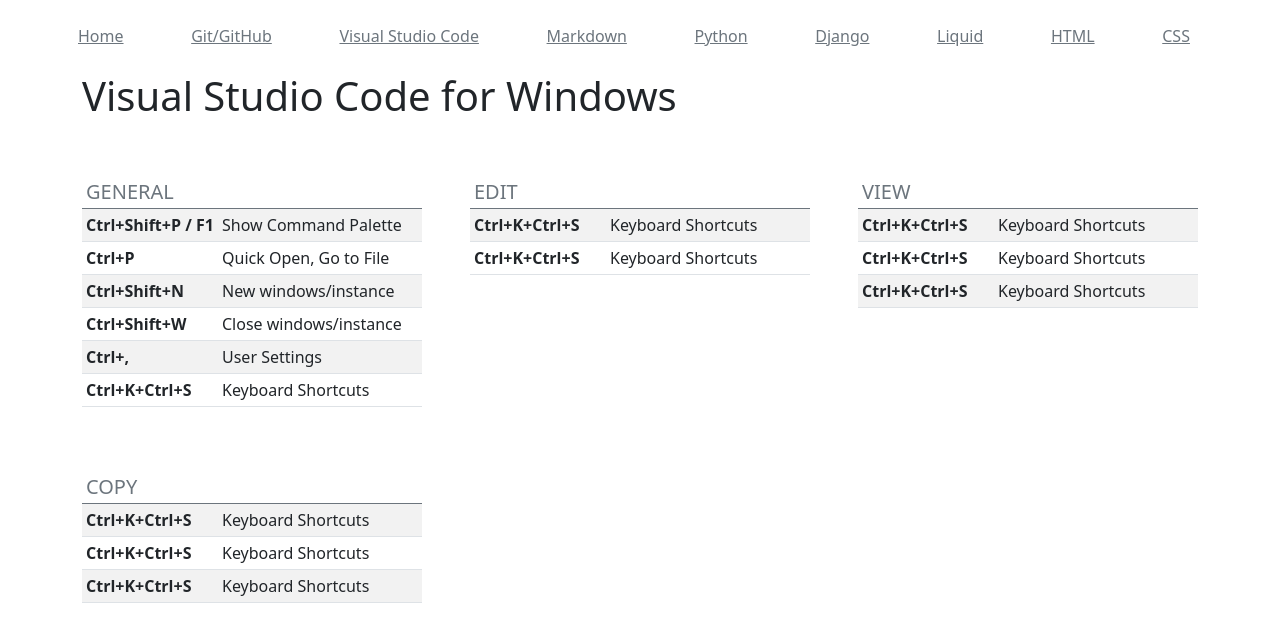
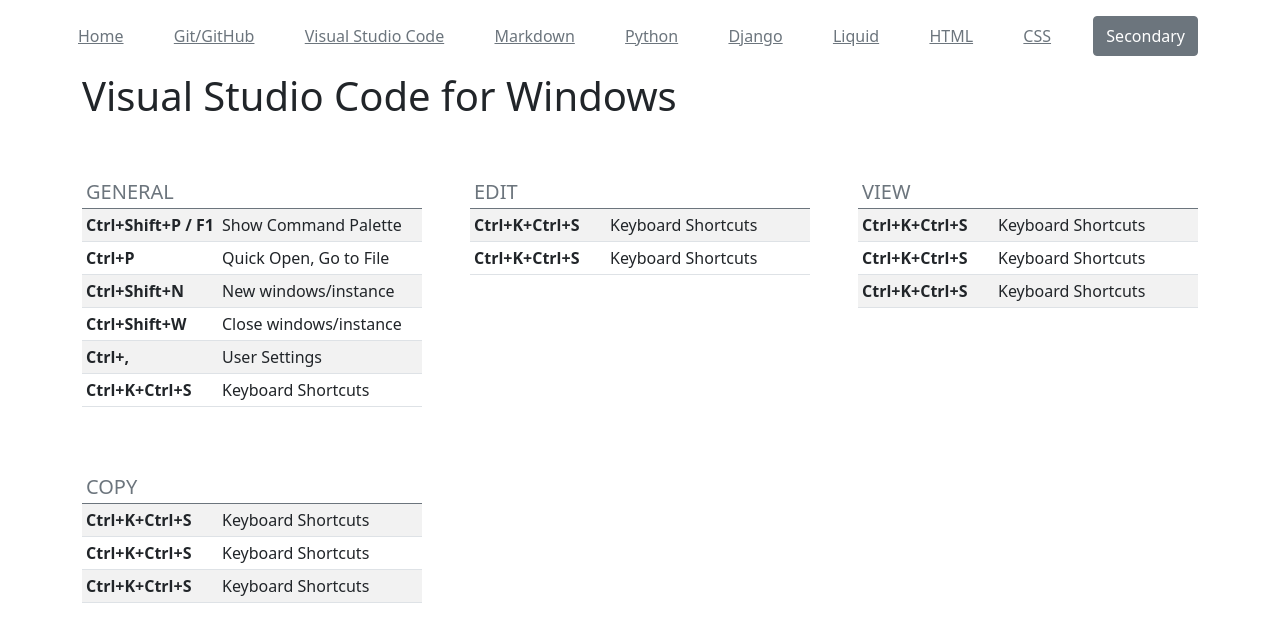
Before and after one commit to ConradoAlmeida/cheatsheets, a Jekyll site: the page built from vscode-cheat.html, in a window 1280 px wide. Shown: the top 642 px of the page. Built offline with Jekyll 4.4.1, drawn with Linux system fonts in a browser that asks for light colours.

Commit message:
Update default.html

```diff
--- a/_layouts/default.html
+++ b/_layouts/default.html
@@ -35,6 +35,7 @@
         <a class="p-2 link-secondary" href="#">Liquid</a>
         <a class="p-2 link-secondary" href="#">HTML</a>
         <a class="p-2 link-secondary" href="#">CSS</a>
+        <button type="button" class="btn btn-secondary">Secondary</button>
 
 
 
```
